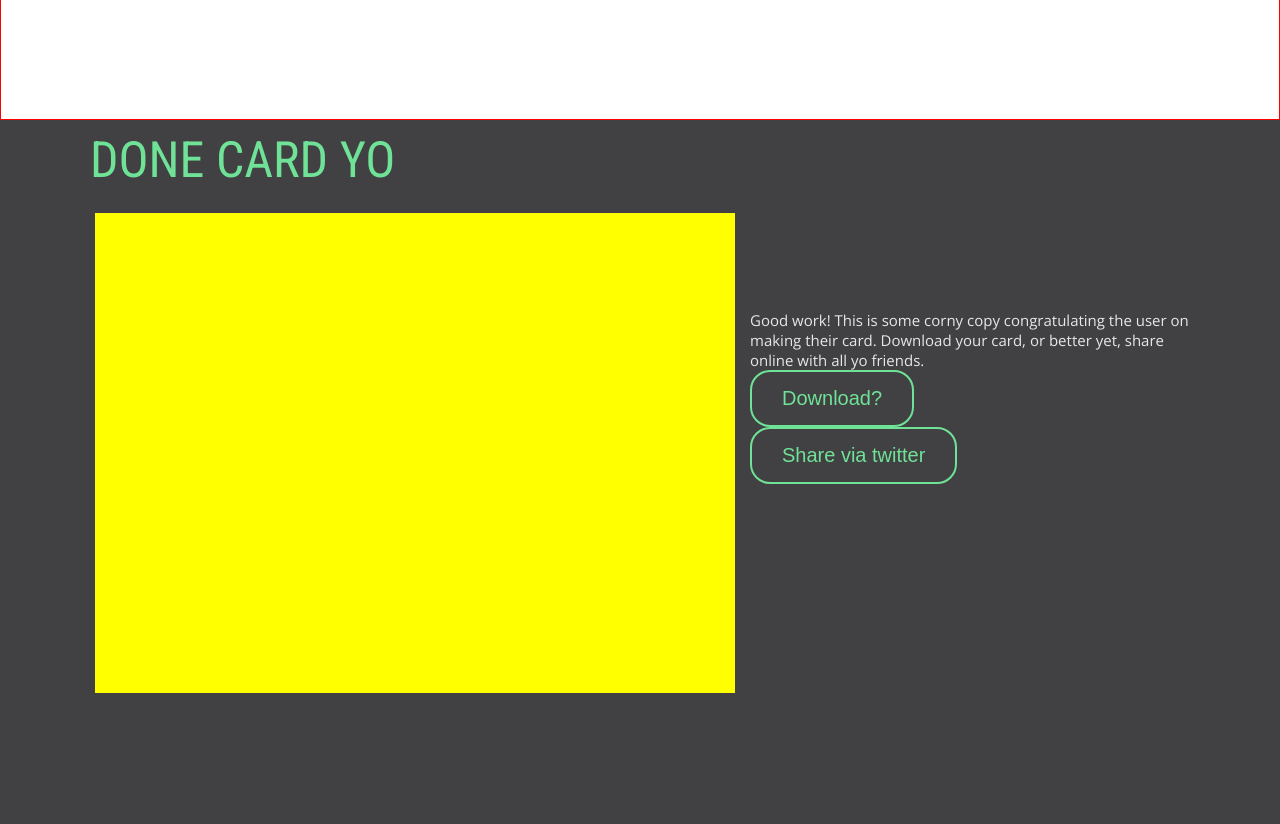
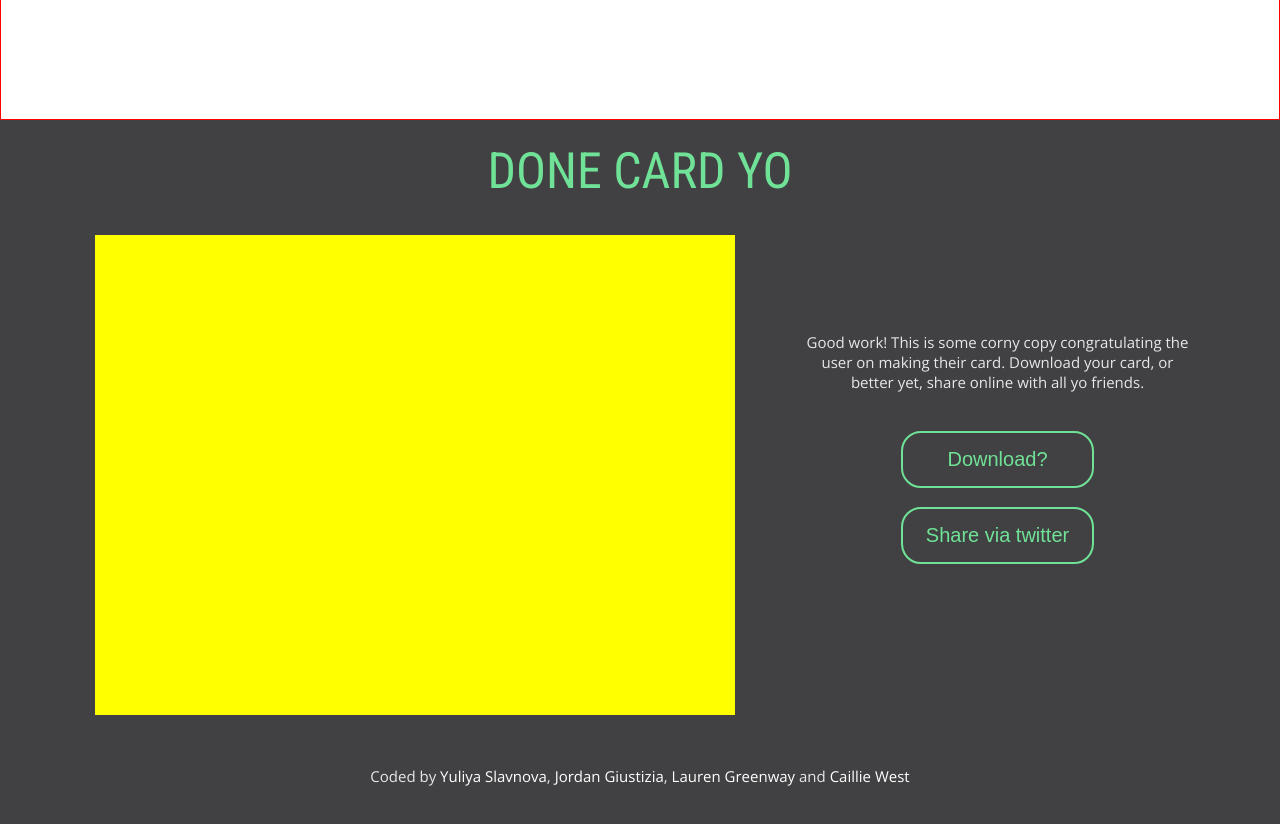
Before and after one commit to yuliwna1/music-mix-project, a website: page index.html in a window 1280 px wide. Shown: the part 1480-2304 px from the top of the page. Drawn offline with nearby package versions, Linux system fonts and the light colour scheme; files that its build step writes are made by us from their sources.

Commit message:
updated CSS on publish page

```diff
--- a/dev/styles/partials/front-page.scss
+++ b/dev/styles/partials/front-page.scss
@@ -43,7 +43,7 @@
 	input:focus {
 		outline: none;
   		border-color: #FF0000;
- 		 box-shadow: inset 0 1px 1px rgba(111, 226, 151, 0.075), 0 0 8px rgba(111, 226, 151, 0.6);
+ 		 box-shadow: inset 0 1px 10px rgba(111, 226, 151, 0.7), 0 0 12px rgba(111, 226, 151, 1);
 	}
 }
 
--- a/dev/styles/partials/publish-page.scss
+++ b/dev/styles/partials/publish-page.scss
@@ -5,17 +5,18 @@
 			width:59%;
 		}
 		.gridRight {
-			width: 40%;
+			width: 35%;
 			margin-top:10%;
 		}
 		h2 {
 			color: $green;
 			text-transform: uppercase;
-			// text-align: center;
+			text-align: center;
 			font-size: 5rem;
-			padding: 1% 0;
+			padding: 2% 0;
 		}
 		p {
+			text-align: center;
 			color: $grey;
 			font-size:1.5rem;
 			margin:0 auto;
@@ -33,10 +34,12 @@
 .publish-page {
 	margin:0 auto;
 	button {
+		margin:5% auto;
 		display: block;
 		color: $green;
 		font-size: 2rem;
-		padding: 15px 30px;
+		width:50%;
+		padding: 15px 0;
 		background-color: $black;
 		border: 2px solid $green;
 		border-radius: 20px;
@@ -46,3 +49,16 @@
 		background-color: $green;
 	}
 }
+
+.publishButtons {
+	margin-top: 10%;
+}
+
+footer {
+	margin-top:3%;
+	text-align: center;
+	a {
+		color:white;
+		text-decoration: none;
+	}
+}
--- a/index.html
+++ b/index.html
@@ -119,18 +119,21 @@
 						<div class="gridRight">
 							<p>Good work! This is some corny copy congratulating the user on making their card. Download your card, or better yet, share online with all yo friends.</p>
 							<!-- Options for what the user can do with their card -->
+							<div class="publishButtons">
 								<button>Download?</button>
 								<button>Share via twitter</button>
 							</div>
 						</div>
 					</div>
 				</div>
+				<!-- not semantic having footer inside main but we only want it on last page right? -->
+				<footer>
+					<p>Coded by <a href="">Yuliya Slavnova</a>, <a href="">Jordan Giustizia</a>, <a href="">Lauren Greenway</a> and<a href=""> Caillie West</a></p>
+				</footer>
 			</div>
 		</main>
 
-		<footer>
 
-		</footer>
 
 		<script src="https://ajax.googleapis.com/ajax/libs/jquery/1.10.2/jquery.min.js"></script>
 		<script src="https://code.jquery.com/ui/1.12.1/jquery-ui.js"></script>
```
Lines whose indentation alone changed are shown as unchanged.
